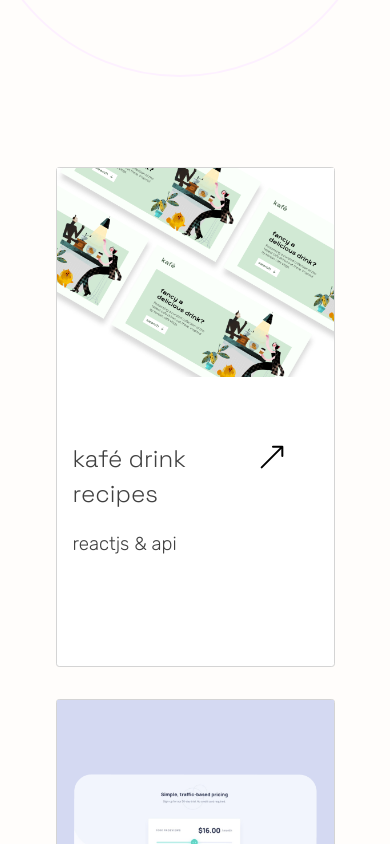
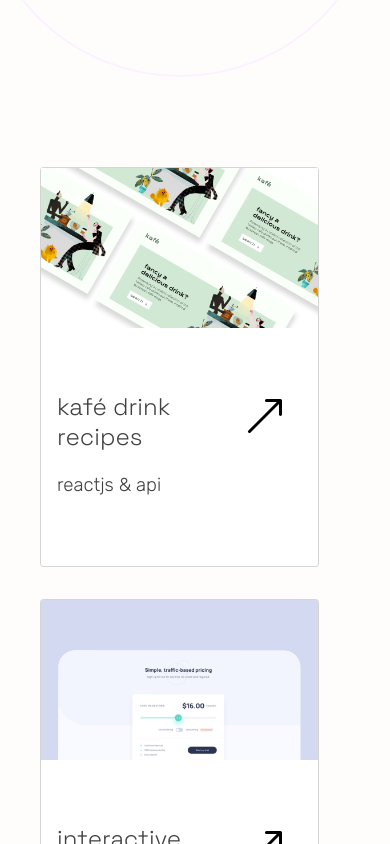
Before and after one commit to sammycaesar/sams-portfolio, a React (Create React App) app: page / in a window 390 px wide. Shown: the part 740-1584 px from the top of the page. Built offline with nearby package versions, Linux system fonts and the light colour scheme.

Commit message:
a cheeky update to ensure responsiveness across devices + added a new project

```diff
--- a/src/components/About/data.js
+++ b/src/components/About/data.js
@@ -27,18 +27,3 @@ export const educationContent = {
   degree: "graduate diploma of information technology",
   duration: "2021 - 2022",
 };
-
-export const workContent = [
-  {
-    logo: "",
-    company: "",
-    title: "",
-    duration: "",
-  },
-  {
-    logo: "",
-    company: "",
-    title: "",
-    duration: "",
-  },
-];
--- a/src/components/Home/AboutSection/AboutElements.js
+++ b/src/components/Home/AboutSection/AboutElements.js
@@ -80,7 +80,7 @@ export const Row2 = styled.div`
 
 export const Row3 = styled.div`
   flex: 1;
-  transform: translate(60%, -10%);
+  transform: translate(50%, -10%);
 
   @media screen and (max-width: 1024px) {
     display: none;
--- a/src/components/Home/AboutSection/data.js
+++ b/src/components/Home/AboutSection/data.js
@@ -2,5 +2,5 @@ export const aboutmeSection = {
   id: "about",
   headline: "seeking opportunites as a front end/ full stack developer.",
   content:
-    "Hey, I’m Sam. A designer and problem solver breaking into the software development space. As an aspiring developer, I enjoy crafting seamless & engaging digital experiences with code.",
+    "Hey, I’m Sam. A designer and problem solver. I enjoy crafting seamless & engaging digital experiences with code.",
 };
--- a/src/components/Home/HeroSection/HeroElements.js
+++ b/src/components/Home/HeroSection/HeroElements.js
@@ -152,7 +152,7 @@ export const LinkedinLink = styled.div`
   display: flex;
   width: 80px;
   height: 80px;
-  margin-left: 50rem;
+  margin-left: 55rem;
   margin-top: -20rem;
   border-radius: 10rem;
   align-items: center;
@@ -204,9 +204,9 @@ export const LinkedinIcon = styled.img`
 `;
 
 export const MailLink = styled.div`
-width: 80px;
-height: 80px;
-margin-left: 10rem;
+  width: 80px;
+  height: 80px;
+  margin-left: 10rem;
   background-color: #feece9;
   border-radius: 10rem;
   align-items: center;
--- a/src/components/Home/ProjectsSection/ProjectsSectionElements.js
+++ b/src/components/Home/ProjectsSection/ProjectsSectionElements.js
@@ -14,7 +14,17 @@ export const ProjectBox = styled.div`
   max-width: 1200px;
   margin-right: auto;
   margin-left: auto;
-  align-self: flex-start;
+  justify-content: center;
+  align-items: center;
+  flex-direction: column;
+
+  @media screen and (max-width: 900px) {
+    flex-direction: column;
+  }
+`;
+
+export const Row = styled.div`
+  display: flex;
 
   @media screen and (max-width: 900px) {
     flex-direction: column;
@@ -27,15 +37,16 @@ export const Heading = styled.h2`
 `;
 
 export const Project = styled.div`
-  width: 25rem;
+  width: 30rem;
   height: 600px;
-  margin-right: 5rem;
+  margin-right: 2rem;
+  margin-top: 2rem;
   background-color: white;
   border: 1px solid #d4d4d4;
   border-radius: 0.2rem;
 
-  @media screen and (max-width: 1150px) {
-    margin: 2rem auto 0 auto;
+  @media screen and (max-width: 1300px) {
+    margin: 0
     width: 80%;
   }
 
@@ -44,7 +55,7 @@ export const Project = styled.div`
   }
 
   @media screen and (max-width: 480px) {
-    height: 500px;
+    height: 400px;
     width: 90%;
   }
 `;
@@ -65,9 +76,11 @@ export const ProjectTitle = styled.h2`
   padding-top: 4rem;
   font-weight: 100;
   order: 1;
+  line-height: 50px;
 
   @media screen and (max-width: 480px) {
     font-size: 1.5rem;
+    line-height: 30px;
   }
 `;
 
@@ -76,7 +89,7 @@ export const ProjectLink = styled.div`
 `;
 
 export const ProjectArrow = styled.img`
-  width: 2rem;
+  width: 3rem;
   margin-top: 4rem;
   z-index: 10;
   transition: 1s ease-out;
@@ -95,15 +108,19 @@ export const ProjectTech = styled.h3`
 `;
 
 export const ProjectImage = styled.img`
-  display: block;
-  object-fit: fill;
+  object-fit: cover;
   width: 100%;
+  height: 100%;
 `;
 
 export const ProjectImageWrapper = styled.div`
-  background-color: #f0d8fe;
   overflow: hidden;
   position: relative;
   width: 100%;
   z-index: 2;
+  height: 20rem;
+
+  @media screen and (max-width: 900px) {
+    height: 10rem;
+  }
 `;
--- a/src/components/Home/ProjectsSection/index.js
+++ b/src/components/Home/ProjectsSection/index.js
@@ -3,6 +3,7 @@ import React from "react";
 import {
   ProjectContainer,
   ProjectBox,
+  Row,
   Project,
   ProjectImage,
   ProjectImageWrapper,
@@ -17,12 +18,14 @@ import Kafe from "../../../images/kafe-project-mockup.png";
 import Traffic from "../../../images/pricing-mockup.png";
 import Arrow from "../../../images/up-arrow.svg";
 import Lingo from "../../../images/lingo-language.png";
+import Wine from "../../../images/wine-project.png";
 
 function ProjectsSection() {
   return (
     <>
       <ProjectContainer id='projects'>
         <ProjectBox>
+          <Row>
             <Project>
               <ProjectImageWrapper>
                 <ProjectImage src={Kafe} alt=''></ProjectImage>
@@ -59,12 +62,15 @@ function ProjectsSection() {
                 <ProjectTech>javascript</ProjectTech>
               </ProjectContent>
             </Project>
+          </Row>
+
+          <Row>
             <Project>
               <ProjectImageWrapper>
                 <ProjectImage src={Lingo} alt=''></ProjectImage>
               </ProjectImageWrapper>
               <ProjectContent>
-              <ProjectTitle>language learning platform</ProjectTitle>{" "}
+                <ProjectTitle>language platform</ProjectTitle>{" "}
                 <ProjectLink>
                   <a
                     href='https://github.com/sammycaesar/lingo'
@@ -74,9 +80,29 @@ function ProjectsSection() {
                     <ProjectArrow src={Arrow} />
                   </a>
                 </ProjectLink>
-              <ProjectTech>web3 technologies & reactjs</ProjectTech>
+                <ProjectTech>reactjs</ProjectTech>
               </ProjectContent>
             </Project>
+
+            <Project>
+              <ProjectImageWrapper>
+                <ProjectImage src={Wine} alt=''></ProjectImage>
+              </ProjectImageWrapper>
+              <ProjectContent>
+                <ProjectTitle>wine o'clock landing page</ProjectTitle>{" "}
+                <ProjectLink>
+                  <a
+                    href='https://github.com/sammycaesar/coming-soon-signup'
+                    target='_blank'
+                    rel='noopener noreferrer'
+                  >
+                    <ProjectArrow src={Arrow} />
+                  </a>
+                </ProjectLink>
+                <ProjectTech>vanilla js</ProjectTech>
+              </ProjectContent>
+            </Project>
+          </Row>
         </ProjectBox>
       </ProjectContainer>
     </>
```
Also changed, not shown: 1 other file (tests, documents, lock files or other folders). Lines whose indentation alone changed are shown as unchanged.
